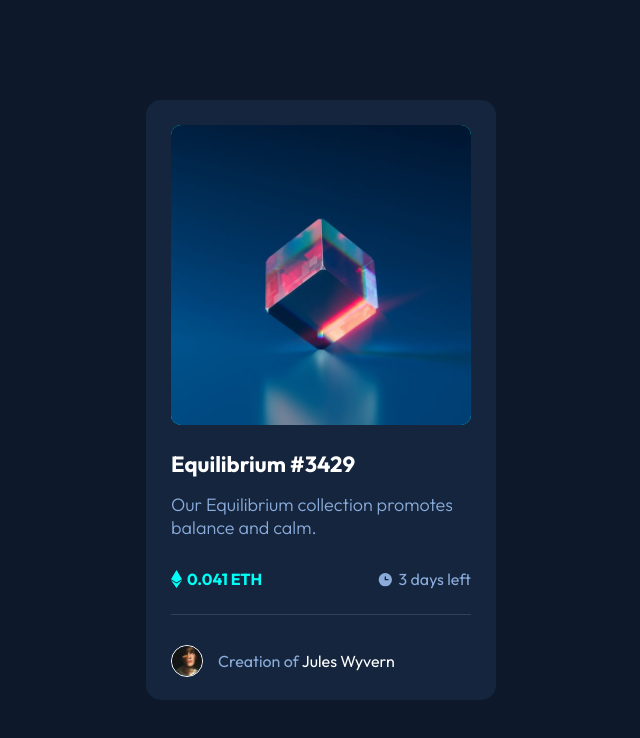
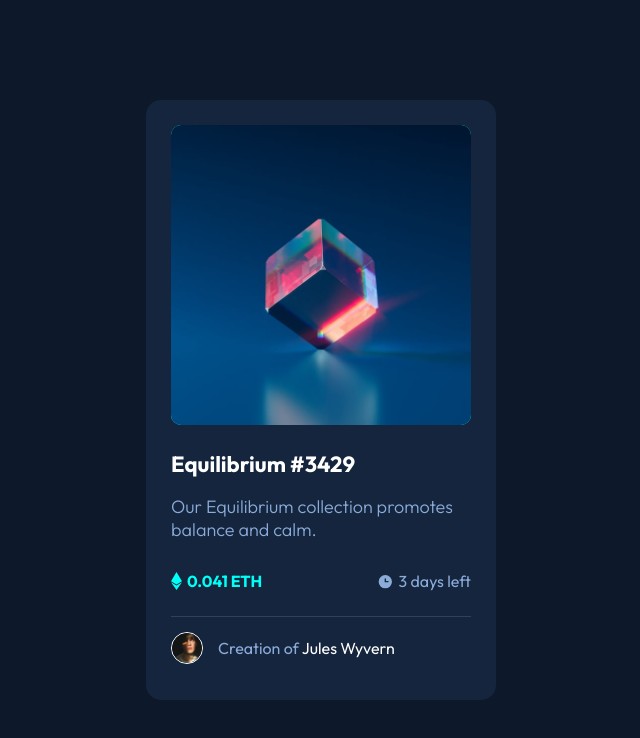
Before and after one commit to danielex1999/Challenge-newbie15, a plain HTML site: page index.html in a window 1280 px wide. Shown: the whole page, without its empty margins (319-959 px from the left). Drawn offline with Linux system fonts and the light colour scheme.

Commit message:
Version 5.1

```diff
--- a/css/NFT_preview_card_component.css
+++ b/css/NFT_preview_card_component.css
@@ -76,7 +76,7 @@ body {
   color: var(--White);
   font-weight: 600;
   font-size: 22px;
-  margin-bottom: 15px;
+  margin-bottom: 17px;
 }
 
 .card-subtitle {
@@ -115,9 +115,11 @@ body {
   margin-right: 5px;
 }
 
-hr {
-  background-color: var(--Very-dark-blue_line);
-  margin-bottom: 30px;
+hr{
+  height: 1px;
+  background-color:var(--Very-dark-blue_line);
+  margin-bottom: 15px;
+  border: none;
 }
 
 .footer-card {
@@ -143,11 +145,3 @@ hr {
   color: var(--White);
   font-size: 16px;
 }
-
-
-/*Prueba*/
-hr{
-  height: 1px;
-  background-color:var(--Very-dark-blue_line);
-  border: none;
-}
--- a/index.html
+++ b/index.html
@@ -1,5 +1,4 @@
 <!DOCTYPE html>
-<html lang="en">
 
 <head>
   <meta charset="UTF-8" />
@@ -15,7 +14,7 @@
 <body>
   <div class="card-container">
     <div class="img-nft-card">
-      <img class="Equilibrium-card"src="images/image-equilibrium.jpg" alt=""/>
+      <img class="Equilibrium-card" src="images/image-equilibrium.jpg" alt="image-equilibrium" />
       <div class="opacity-pointer">
         <img src="images/icon-view.svg" alt="">
       </div>
@@ -27,7 +26,7 @@
         <p class="left-detail"><img src="images/icon-ethereum.svg" alt="icon-ethereum">0.041 ETH</p>
         <p class="rigth-detail"><img src="images/icon-clock.svg" alt="icon-clock">3 days left</p>
       </div>
-      <hr size="1"/>
+      <hr size="1" />
       <div class="footer-card">
         <img src="images/image-avatar.png" alt="person-avatar">
         <p class="desciption-footer">Creation of</p>
```
